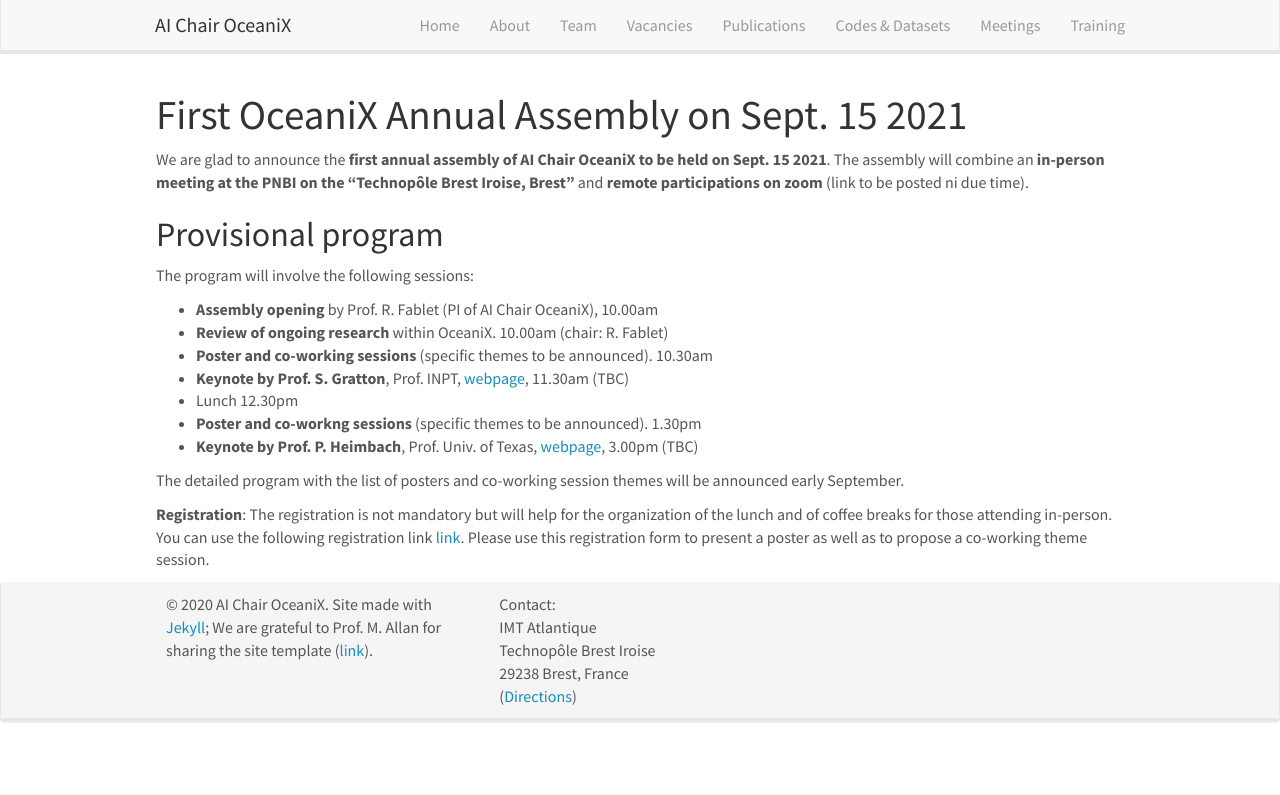
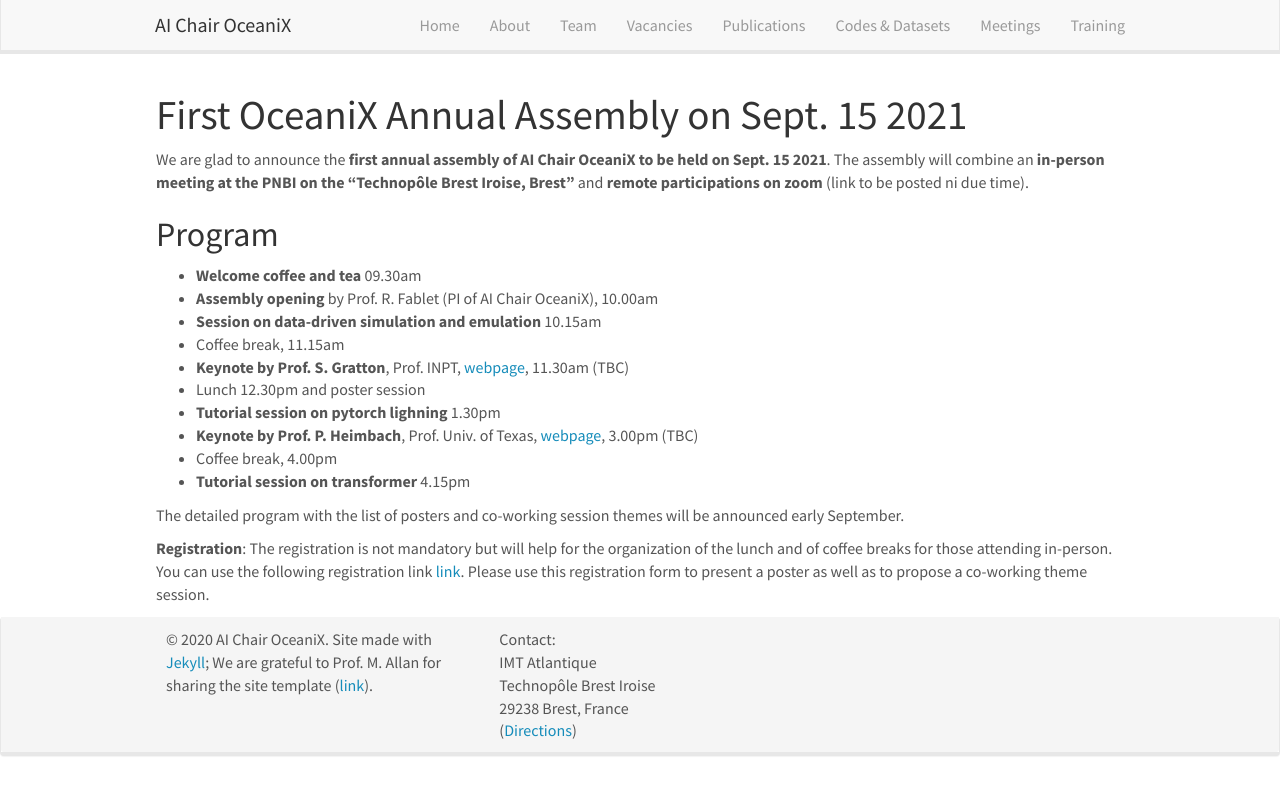
Before and after one commit to CIA-Oceanix/CIA-Oceanix.github.io, a Jekyll site: the page built from _pages/assembly.md, in a window 1280 px wide. Shown: the top 795 px of the page. Built offline with Jekyll 4.4.1, drawn with Linux system fonts in a browser that asks for light colours; nearby versions of some CDN libraries.

Commit message:
Update assembly.md

```diff
--- a/_pages/assembly.md
+++ b/_pages/assembly.md
@@ -11,15 +11,17 @@
 We are glad to announce the **first annual assembly of AI Chair OceaniX to be held on Sept. 15 2021**.
 The assembly will combine an **in-person meeting at the PNBI on the "Technopôle Brest Iroise, Brest"** and **remote participations on zoom** (link to be posted ni due time).
 
-## Provisional program
-The program will involve the following sessions:
+## Program
+- **Welcome coffee and tea** 09.30am
 - **Assembly opening** by Prof. R. Fablet (PI of AI Chair OceaniX), 10.00am
-- **Review of ongoing research** within OceaniX. 10.00am (chair: R. Fablet)
-- **Poster and co-working sessions** (specific themes to be announced). 10.30am
+- **Session on data-driven simulation and emulation** 10.15am
+- Coffee break, 11.15am
 - **Keynote by Prof. S. Gratton**, Prof. INPT, [webpage](http://gratton.perso.enseeiht.fr/), 11.30am (TBC)
-- Lunch 12.30pm
-- **Poster and co-workng sessions** (specific themes to be announced). 1.30pm
+- Lunch 12.30pm and poster session
+- **Tutorial session on pytorch lighning** 1.30pm
 - **Keynote by Prof. P. Heimbach**, Prof. Univ. of Texas, [webpage](https://www.jsg.utexas.edu/researcher/patrick_heimbach/), 3.00pm (TBC)
+- Coffee break, 4.00pm
+- **Tutorial session on transformer** 4.15pm
 
 The detailed program with the list of posters and co-working session themes will be announced early September.
 
```
